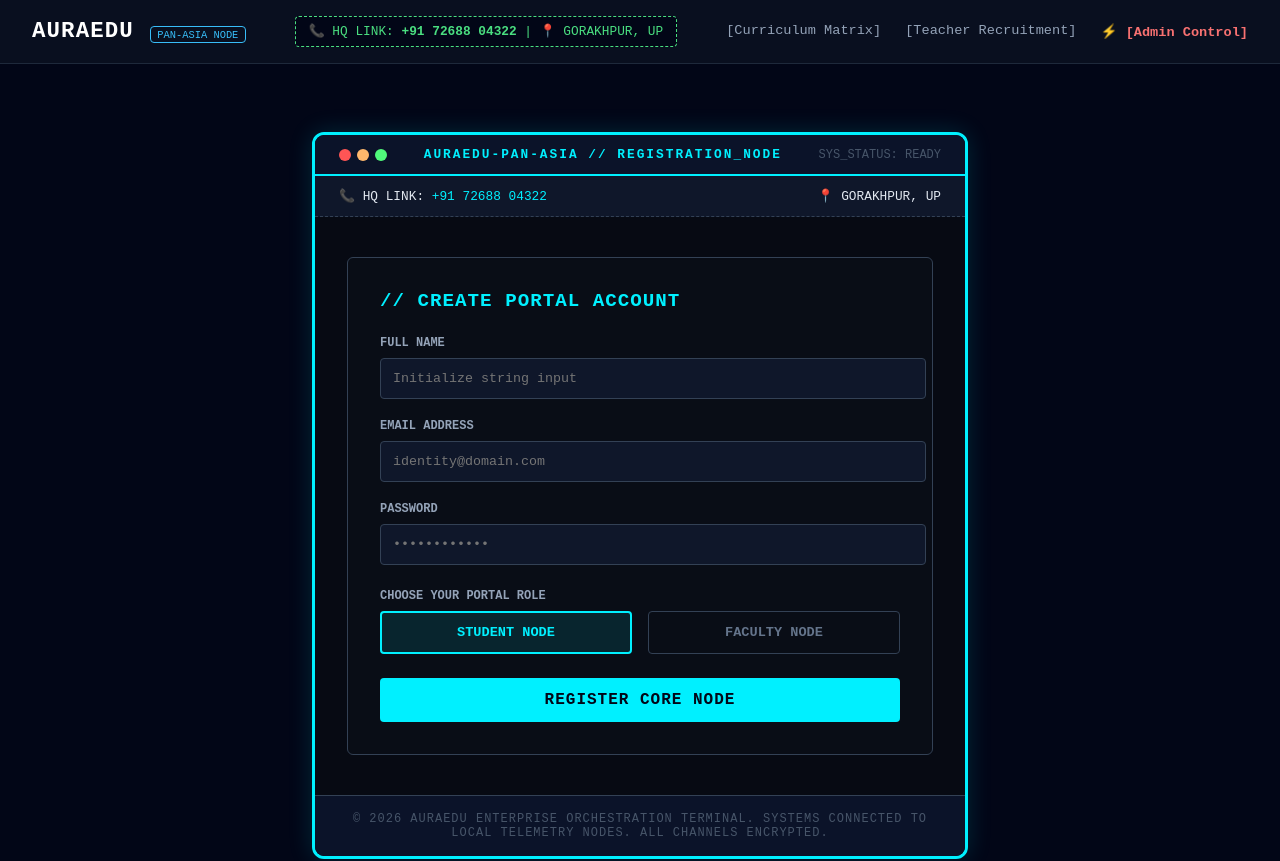
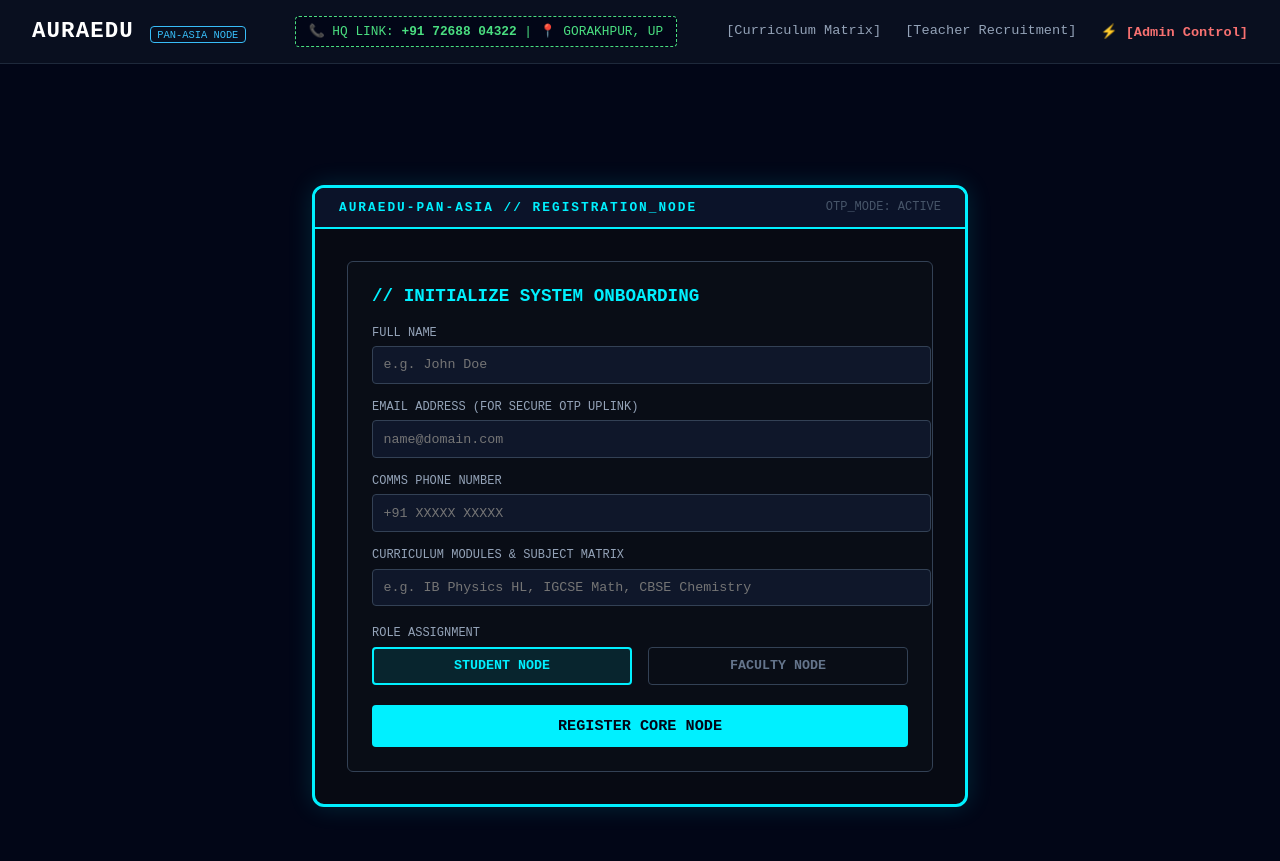
Before and after one commit to akhilesh-cs/auraedu-platform, a Next.js app: page /signup in a window 1280 px wide. Shown: the top 861 px of the page. Built offline with nearby package versions, Linux system fonts and the light colour scheme.

Commit message:
feat: restructure system authentication flow to passwordless email collection + OTP telemetry

```diff
--- a/src/app/signup/page.tsx
+++ b/src/app/signup/page.tsx
@@ -1,166 +1,137 @@
 "use client";
 
-import { useState, useEffect } from "react";
+import React, { useState, useEffect, Suspense } from 'react';
+import { useSearchParams } from 'next/navigation';
 import { createClient } from "@/utils/supabase";
 
-export default function SignupPage() {
+function ComprehensiveRegistrationForm() {
+  const searchParams = useSearchParams();
   const [email, setEmail] = useState("");
-  const [password, setPassword] = useState("");
   const [fullName, setFullName] = useState("");
+  const [phone, setPhone] = useState("");
+  const [subjects, setSubjects] = useState("");
   const [role, setRole] = useState<"student" | "teacher">("student");
   const [loading, setLoading] = useState(false);
   const [message, setMessage] = useState("");
 
   useEffect(() => {
-    if (typeof window !== "undefined") {
-      const params = new URLSearchParams(window.location.search);
-      const urlRole = params.get("role");
-      if (urlRole === "student" || urlRole === "teacher") {
-        setRole(urlRole);
-      }
+    const urlRole = searchParams.get("role");
+    if (urlRole === "student" || urlRole === "teacher") {
+      setRole(urlRole);
     }
-  }, []);
+  }, [searchParams]);
 
-  const handleSignup = async (e: React.FormEvent) => {
+  const handleRegister = async (e: React.FormEvent) => {
     e.preventDefault();
     setLoading(true);
     setMessage("");
 
     try {
       const supabase = createClient();
-      const { data, error } = await supabase.auth.signUp({
+
+      // 1. Initialize passwordless onboarding via Supabase Auth
+      // Generates a magic link / setup token delivered directly to the node email
+      const { data, error: authError } = await supabase.auth.signUp({
         email,
-        password,
+        password: Math.random().toString(36) + Math.random().toString(36), // Secure randomized backing string
         options: {
           data: {
             full_name: fullName,
-            role: role,
+            phone_number: phone,
+            role_assignment: role,
+            subjects_matrix: subjects
           },
         },
       });
 
-      if (error) {
-        setMessage(`ERROR_LOG: [${error.status || "AUTH_ERR"}] -> ${error.message}`);
-      } else {
-        setMessage("INITIALIZATION SUCCESS: Check your email for node validation uplink.");
+      if (authError) throw authError;
+
+      // 2. Synchronize telemetry parameters to our public profiles database
+      if (data?.user) {
+        const { error: profileError } = await supabase
+          .from('profiles')
+          .insert([
+            {
+              id: data.user.id,
+              full_name: fullName,
+              phone_number: phone,
+              portal_role: role,
+              selected_subjects: subjects
+            }
+          ]);
+
+        if (profileError) throw profileError;
       }
+
+      setMessage(`SUCCESS: Registration payload mapped. Secure activation OTP matrix dispatched to ${email}. Check mailbox.`);
     } catch (err: any) {
-      setMessage(`ERROR_LOG: ${err.message || "System execution exception."}`);
+      setMessage(`ERROR_LOG: [SYS_FAULT] -> ${err.message || JSON.stringify(err)}`);
     } finally {
       setLoading(false);
     }
   };
 
+  const currentThemeColor = role === 'student' ? '#00f0ff' : '#bd93f9';
+
   return (
     <div style={{ backgroundColor: '#020617', minHeight: '100vh', padding: '2rem 1rem', display: 'flex', justifyContent: 'center', alignItems: 'center', fontFamily: 'monospace' }}>
+      <div style={{ maxWidth: '650px', width: '100%', backgroundColor: '#070a13', border: `3px solid ${currentThemeColor}`, boxShadow: `0 0 25px ${currentThemeColor}25`, borderRadius: '12px', overflow: 'hidden' }}>
 
-      {/* CENTRALIZED ORCHESTRATION TERMINAL FRAME */}
-      <div style={{ maxWidth: '650px', width: '100%', backgroundColor: '#070a13', border: '3px solid #00f0ff', boxShadow: '0 0 25px rgba(0, 240, 255, 0.15)', borderRadius: '12px', overflow: 'hidden' }}>
-
-        {/* TERMINAL HEADER HEADER BAR */}
-        <div style={{ backgroundColor: '#0b1329', padding: '0.75rem 1.5rem', borderBottom: '2px solid #00f0ff', display: 'flex', justifyContent: 'space-between', alignItems: 'center' }}>
-          <div style={{ display: 'flex', gap: '6px' }}>
-            <span style={{ width: '12px', height: '12px', borderRadius: '50%', backgroundColor: '#ff5555', display: 'inline-block' }}></span>
-            <span style={{ width: '12px', height: '12px', borderRadius: '50%', backgroundColor: '#ffb86c', display: 'inline-block' }}></span>
-            <span style={{ width: '12px', height: '12px', borderRadius: '50%', backgroundColor: '#50fa7b', display: 'inline-block' }}></span>
+        <div style={{ backgroundColor: '#0b1329', padding: '0.75rem 1.5rem', borderBottom: `2px solid ${currentThemeColor}`, display: 'flex', justifyContent: 'space-between', alignItems: 'center' }}>
+          <div style={{ color: currentThemeColor, fontSize: '0.8rem', fontWeight: 'bold', letterSpacing: '2px' }}>
+            AURAEDU-PAN-ASIA // REGISTRATION_NODE
           </div>
-          <div style={{ color: '#00f0ff', fontSize: '0.8rem', fontWeight: 'bold', letterSpacing: '2px' }}>AURAEDU-PAN-ASIA // REGISTRATION_NODE</div>
-          <div style={{ color: '#475569', fontSize: '0.75rem' }}>SYS_STATUS: READY</div>
+          <div style={{ color: '#475569', fontSize: '0.75rem' }}>OTP_MODE: ACTIVE</div>
         </div>
 
-        {/* TOP CONTACT BANNER MATRIX */}
-        <div style={{ backgroundColor: '#0f172a', borderBottom: '1px dashed #334155', padding: '0.75rem 1.5rem', display: 'flex', justifyContent: 'space-between', flexWrap: 'wrap', fontSize: '0.8rem', color: '#e2e8f0' }}>
-          <div>📞 HQ LINK: <span style={{ color: '#00f0ff' }}>+91 72688 04322</span></div>
-          <div>📍 GORAKHPUR, UP</div>
-        </div>
+        <div style={{ padding: '2rem' }}>
+          <form onSubmit={handleRegister} style={{ backgroundColor: '#090d16', border: '1px solid #334155', padding: '1.5rem', borderRadius: '6px' }}>
+            <h2 style={{ fontSize: '1.1rem', color: currentThemeColor, margin: '0 0 1.25rem 0', fontWeight: 'bold' }}>// INITIALIZE SYSTEM ONBOARDING</h2>
 
-        {/* CONTAINER INNER BODY */}
-        <div style={{ padding: '2.5rem 2rem' }}>
+            <div style={{ marginBottom: '1rem' }}>
+              <label style={{ color: '#94a3b8', fontSize: '0.75rem', display: 'block', marginBottom: '0.4rem' }}>FULL NAME</label>
+              <input type="text" placeholder="e.g. John Doe" value={fullName} onChange={(e) => setFullName(e.target.value)} style={{ width: '100%', backgroundColor: '#0f172a', border: '1px solid #334155', padding: '0.65rem', color: '#ffffff', fontFamily: 'monospace', borderRadius: '4px', outline: 'none' }} required />
+            </div>
 
-          <form onSubmit={handleSignup} style={{ backgroundColor: '#090d16', border: '1px solid #334155', padding: '2rem', borderRadius: '6px' }}>
-            <h2 style={{ fontSize: '1.2rem', color: '#00f0ff', margin: '0 0 1.5rem 0', fontWeight: 'bold', letterSpacing: '1px' }}>
-              // CREATE PORTAL ACCOUNT
-            </h2>
+            <div style={{ marginBottom: '1rem' }}>
+              <label style={{ color: '#94a3b8', fontSize: '0.75rem', display: 'block', marginBottom: '0.4rem' }}>EMAIL ADDRESS (FOR SECURE OTP UPLINK)</label>
+              <input type="email" placeholder="name@domain.com" value={email} onChange={(e) => setEmail(e.target.value)} style={{ width: '100%', backgroundColor: '#0f172a', border: '1px solid #334155', padding: '0.65rem', color: '#ffffff', fontFamily: 'monospace', borderRadius: '4px', outline: 'none' }} required />
+            </div>
 
-            <div style={{ marginBottom: '1.25rem' }}>
-              <label style={{ color: '#94a3b8', fontSize: '0.75rem', display: 'block', marginBottom: '0.5rem', fontWeight: 'bold' }}>FULL NAME</label>
-              <input
-                type="text"
-                placeholder="Initialize string input"
-                value={fullName}
-                onChange={(e) => setFullName(e.target.value)}
-                style={{ width: '100%', backgroundColor: '#0f172a', border: '1px solid #334155', padding: '0.75rem', color: '#ffffff', fontFamily: 'monospace', borderRadius: '4px', outline: 'none' }}
-                required
-              />
+            <div style={{ marginBottom: '1rem' }}>
+              <label style={{ color: '#94a3b8', fontSize: '0.75rem', display: 'block', marginBottom: '0.4rem' }}>COMMS PHONE NUMBER</label>
+              <input type="tel" placeholder="+91 XXXXX XXXXX" value={phone} onChange={(e) => setPhone(e.target.value)} style={{ width: '100%', backgroundColor: '#0f172a', border: '1px solid #334155', padding: '0.65rem', color: '#ffffff', fontFamily: 'monospace', borderRadius: '4px', outline: 'none' }} required />
             </div>
 
             <div style={{ marginBottom: '1.25rem' }}>
-              <label style={{ color: '#94a3b8', fontSize: '0.75rem', display: 'block', marginBottom: '0.5rem', fontWeight: 'bold' }}>EMAIL ADDRESS</label>
-              <input
-                type="email"
-                placeholder="identity@domain.com"
-                value={email}
-                onChange={(e) => setEmail(e.target.value)}
-                style={{ width: '100%', backgroundColor: '#0f172a', border: '1px solid #334155', padding: '0.75rem', color: '#ffffff', fontFamily: 'monospace', borderRadius: '4px', outline: 'none' }}
-                required
-              />
+              <label style={{ color: '#94a3b8', fontSize: '0.75rem', display: 'block', marginBottom: '0.4rem' }}>CURRICULUM MODULES & SUBJECT MATRIX</label>
+              <input type="text" placeholder="e.g. IB Physics HL, IGCSE Math, CBSE Chemistry" value={subjects} onChange={(e) => setSubjects(e.target.value)} style={{ width: '100%', backgroundColor: '#0f172a', border: '1px solid #334155', padding: '0.65rem', color: '#ffffff', fontFamily: 'monospace', borderRadius: '4px', outline: 'none' }} required />
             </div>
 
-            <div style={{ marginBottom: '1.5rem' }}>
-              <label style={{ color: '#94a3b8', fontSize: '0.75rem', display: 'block', marginBottom: '0.5rem', fontWeight: 'bold' }}>PASSWORD</label>
-              <input
-                type="password"
-                placeholder="••••••••••••"
-                value={password}
-                onChange={(e) => setPassword(e.target.value)}
-                style={{ width: '100%', backgroundColor: '#0f172a', border: '1px solid #334155', padding: '0.75rem', color: '#ffffff', fontFamily: 'monospace', borderRadius: '4px', outline: 'none' }}
-                required
-              />
-            </div>
-
-            <div style={{ marginBottom: '1.5rem' }}>
-              <label style={{ color: '#94a3b8', fontSize: '0.75rem', display: 'block', marginBottom: '0.5rem', fontWeight: 'bold' }}>CHOOSE YOUR PORTAL ROLE</label>
+            <div style={{ marginBottom: '1.25rem' }}>
+              <label style={{ color: '#94a3b8', fontSize: '0.75rem', display: 'block', marginBottom: '0.4rem' }}>ROLE ASSIGNMENT</label>
               <div style={{ display: 'grid', gridTemplateColumns: '1fr 1fr', gap: '1rem' }}>
-                <button
-                  type="button"
-                  onClick={() => setRole("student")}
-                  style={{ padding: '0.75rem', cursor: 'pointer', fontFamily: 'monospace', fontWeight: 'bold', fontSize: '0.85rem', borderRadius: '4px', border: role === "student" ? '2px solid #00f0ff' : '1px solid #334155', backgroundColor: role === "student" ? 'rgba(0, 240, 255, 0.1)' : 'transparent', color: role === "student" ? '#00f0ff' : '#64748b', transition: 'all 0.2s' }}
-                >
-                  STUDENT NODE
-                </button>
-                <button
-                  type="button"
-                  onClick={() => setRole("teacher")}
-                  style={{ padding: '0.75rem', cursor: 'pointer', fontFamily: 'monospace', fontWeight: 'bold', fontSize: '0.85rem', borderRadius: '4px', border: role === "teacher" ? '2px solid #bd93f9' : '1px solid #334155', backgroundColor: role === "teacher" ? 'rgba(189, 147, 249, 0.1)' : 'transparent', color: role === "teacher" ? '#bd93f9' : '#64748b', transition: 'all 0.2s' }}
-                >
-                  FACULTY NODE
-                </button>
+                <button type="button" onClick={() => setRole("student")} style={{ padding: '0.6rem', cursor: 'pointer', fontFamily: 'monospace', fontWeight: 'bold', borderRadius: '4px', border: role === "student" ? '2px solid #00f0ff' : '1px solid #334155', backgroundColor: role === "student" ? 'rgba(0, 240, 255, 0.1)' : 'transparent', color: role === "student" ? '#00f0ff' : '#64748b' }}>STUDENT NODE</button>
+                <button type="button" onClick={() => setRole("teacher")} style={{ padding: '0.6rem', cursor: 'pointer', fontFamily: 'monospace', fontWeight: 'bold', borderRadius: '4px', border: role === "teacher" ? '2px solid #bd93f9' : '1px solid #334155', backgroundColor: role === "teacher" ? 'rgba(189, 147, 249, 0.1)' : 'transparent', color: role === "teacher" ? '#bd93f9' : '#64748b' }}>FACULTY NODE</button>
               </div>
             </div>
 
-            <button
-              type="submit"
-              disabled={loading}
-              style={{ width: '100%', backgroundColor: role === 'student' ? '#00f0ff' : '#bd93f9', color: '#020617', padding: '0.8rem', border: 'none', borderRadius: '4px', fontFamily: 'monospace', fontWeight: 'bold', fontSize: '1rem', cursor: loading ? 'not-allowed' : 'pointer', letterSpacing: '1px', transition: 'all 0.2s', opacity: loading ? 0.5 : 1 }}
-            >
-              {loading ? "SYNCHRONIZING..." : "REGISTER CORE NODE"}
+            <button type="submit" disabled={loading} style={{ width: '100%', backgroundColor: currentThemeColor, color: '#020617', padding: '0.75rem', border: 'none', borderRadius: '4px', fontFamily: 'monospace', fontWeight: 'bold', fontSize: '0.95rem', cursor: loading ? 'not-allowed' : 'pointer' }}>
+              {loading ? "TRANSMITTING TELEMETRY..." : "REGISTER CORE NODE"}
             </button>
 
-            {message && (
-              <div style={{ marginTop: '1.5rem', border: '1px dashed #334155', padding: '0.75rem', borderRadius: '4px', fontSize: '0.8rem', color: '#e2e8f0', textAlign: 'center', backgroundColor: '#0f172a' }}>
-                {message}
-              </div>
-            )}
+            {message && <div style={{ marginTop: '1.25rem', border: '1px dashed #334155', padding: '0.75rem', borderRadius: '4px', fontSize: '0.8rem', color: '#e2e8f0', textAlign: 'center', backgroundColor: '#0f172a', wordBreak: 'break-word' }}>{message}</div>}
           </form>
-
         </div>
-
-        {/* SECURE TELEMETRY FOOTER */}
-        <div style={{ backgroundColor: '#0b1329', borderTop: '1px solid #334155', padding: '1rem 2rem', color: '#475569', fontSize: '0.75rem', textAlign: 'center', letterSpacing: '1px' }}>
-          © 2026 AURAEDU ENTERPRISE ORCHESTRATION TERMINAL. SYSTEMS CONNECTED TO LOCAL TELEMETRY NODES. ALL CHANNELS ENCRYPTED.
-        </div>
-
       </div>
     </div>
   );
 }
+
+export default function SignupPage() {
+  return (
+    <Suspense fallback={<div style={{ color: '#00f0ff', fontFamily: 'monospace', padding: '2rem' }}>BOOTING_REGISTRATION_SYSTEM...</div>}>
+      <ComprehensiveRegistrationForm />
+    </Suspense>
+  );
+}
```
Also changed, not shown: src/app/student/login/page.tsx (+33 -47 lines), src/app/teacher/login/page.tsx (+68 -37 lines).
